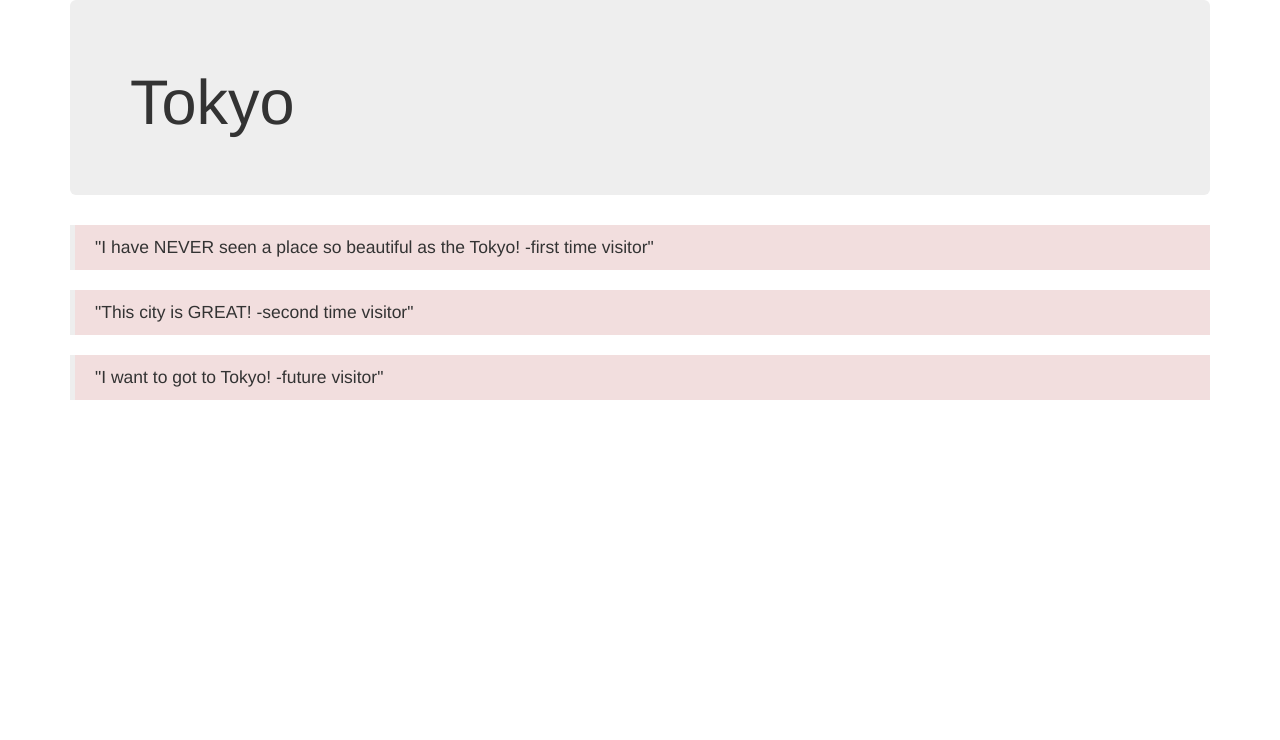
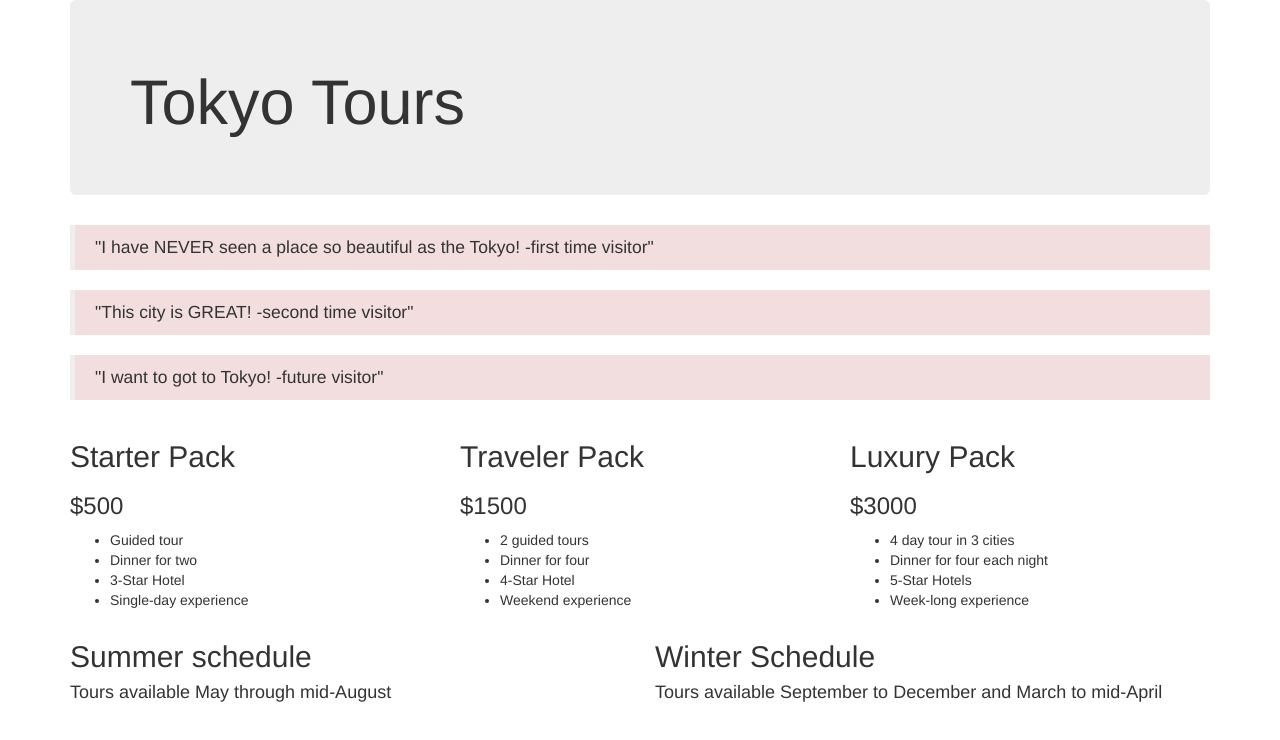
Before and after one commit to DorisWarren/vaction-location, a plain HTML site: page index.html in a window 1280 px wide. Drawn offline with Linux system fonts and the light colour scheme.

Commit message:
add grid collumns and rows

```diff
--- a/index.html
+++ b/index.html
@@ -1,13 +1,13 @@
 <!DOCTYPE html>
 <html>
   <head>
-    <title>Vacation Location</title>
+    <title>Tokyo Tours</title>
     <link rel="stylesheet" href="css/bootstrap2/css/bootstrap.css" type="text/css">
   </head>
   <body>
     <div class="container">
       <div class="jumbotron">
-        <h1>Tokyo</h1>
+        <h1>Tokyo Tours</h1>
       </div>
       <blockquote class="bg-danger">
         <p>"I have NEVER seen a place so beautiful as the Tokyo! -first time visitor"</p>
@@ -18,6 +18,59 @@
       <blockquote class="bg-danger">
         <p>"I want to got to Tokyo! -future visitor"</p>
       </blockquote>
+
+
+      <div class="row">
+        <div class="col-xs-4">
+          <h2>Starter Pack</h2>
+          <h3>$500</h3>
+          <ul>
+            <li>Guided tour</li>
+            <li>Dinner for two</li>
+            <li>3-Star Hotel</li>
+            <li>Single-day experience</li>
+          </ul>
+        </div>
+
+        <div class="col-xs-4">
+          <h2>Traveler Pack</h2>
+          <h3>$1500</h3>
+          <ul>
+            <li>2 guided tours</li>
+            <li>Dinner for four</li>
+            <li>4-Star Hotel</li>
+            <li>Weekend experience</li>
+          </ul>
+        </div>
+
+        <div class="col-xs-4">
+          <h2>Luxury Pack</h2>
+          <h3>$3000</h3>
+          <ul>
+            <li>4 day tour in 3 cities</li>
+            <li>Dinner for four each night</li>
+            <li>5-Star Hotels</li>
+            <li>Week-long experience</li>
+          </ul>
+        </div>
+
+      </div>
+
+      <div class="row">
+        <div class="col-md-6">
+          <h2>Summer schedule</h2>
+          <h4>Tours available May through mid-August</h4>
+        </div>
+
+        <div class="col-md-6">
+          <h2>Winter Schedule</h2>
+          <h4> Tours available September to December and March to mid-April</h4>
+          </ul>
+        </div>
+
+      </div>
+
+
     </div>
   </body>
 </html>
```
